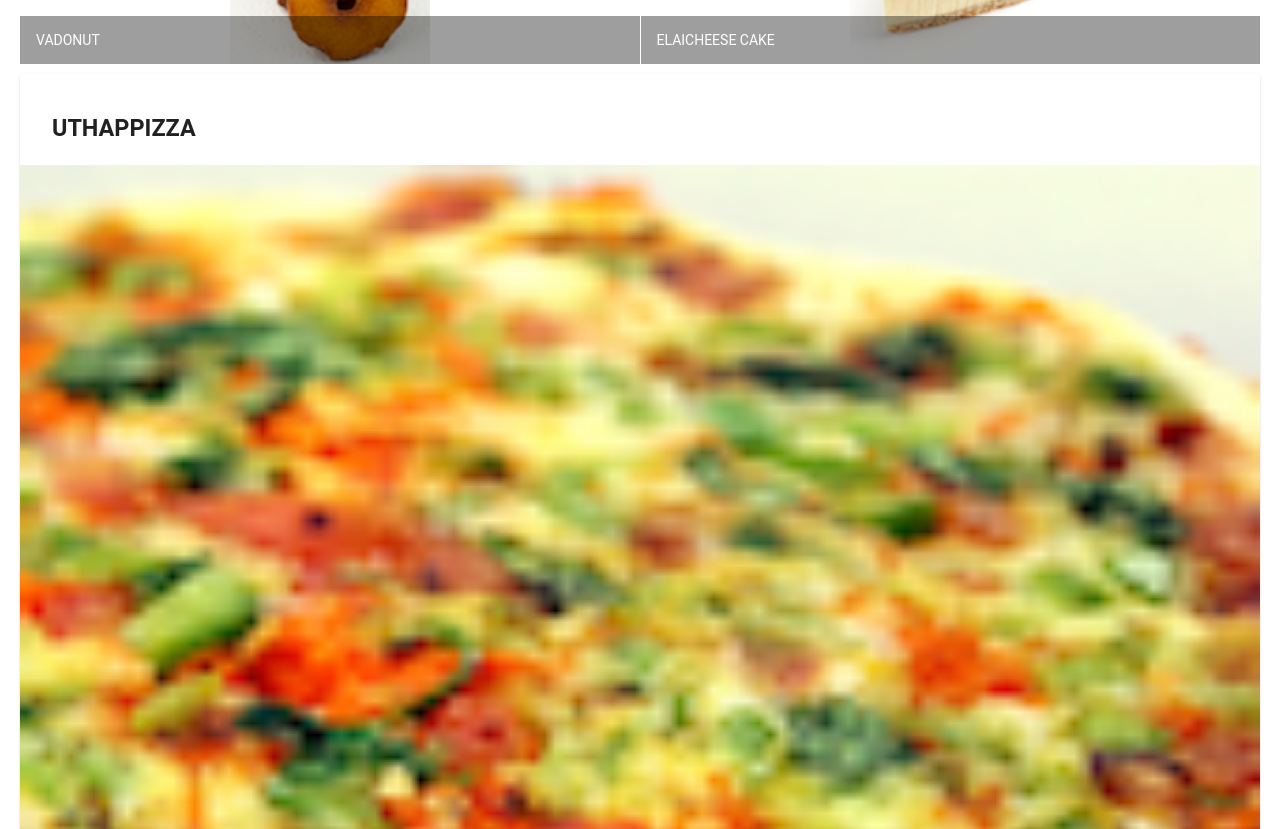
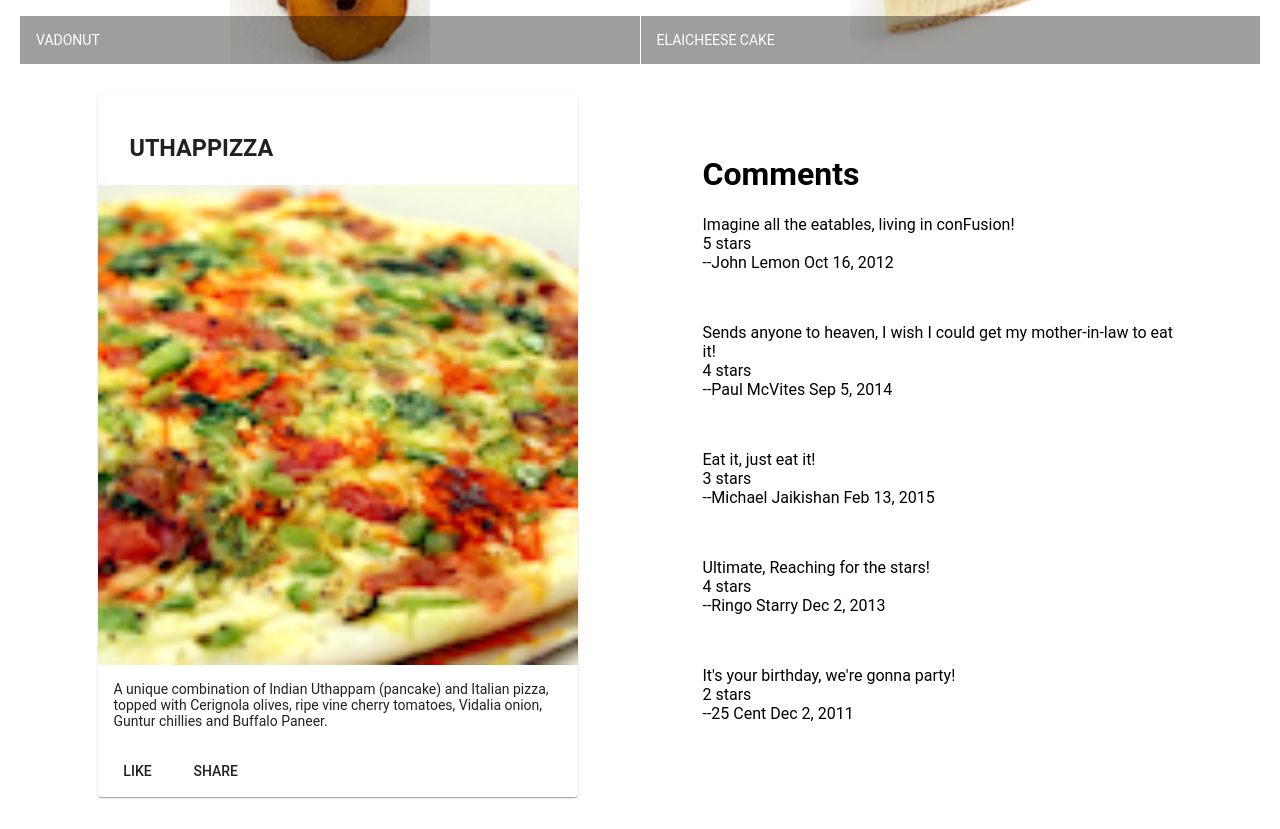
Before and after one commit to MarcosAlvez/angular_assigns, an Angular app: page / in a window 1280 px wide. Shown: the part 500-1329 px from the top of the page. Built offline with nearby package versions, Linux system fonts and the light colour scheme.

Commit message:
Assignment 1

```diff
--- a/src/app/app.module.ts
+++ b/src/app/app.module.ts
@@ -13,11 +13,13 @@
 
 import 'hammerjs';
 import { MenuComponent } from './menu/menu.component';
+import { DishdetailComponent } from './dishdetail/dishdetail.component';
 
 @NgModule({
   declarations: [
     AppComponent,
-    MenuComponent
+    MenuComponent,
+    DishdetailComponent
   ],
   imports: [
     BrowserModule,
--- /dev/null
+++ b/src/app/dishdetail/dishdetail.component.html
@@ -0,0 +1,41 @@
+<div class="container"
+    fxLayout="row"
+    fxLayout.sm="column"
+    fxLayout.xs="column"
+    fxLayoutAlign.gt-md="space-around center"
+    fxLayoutGap="10px"
+    fxLayoutGap.xs="0">
+
+  <div fxFlex="40" *ngIf="dish">
+    <mat-card>
+      <mat-card-header>
+        <mat-card-title>
+          <h3>{{dish.name | uppercase}}</h3>
+        </mat-card-title>
+      </mat-card-header>
+        <img mat-card-image src={{dish.image}} alt={{dish.name}}>
+        <mat-card-content>
+          <p>{{dish.description}}</p>
+        </mat-card-content>
+        <mat-card-actions>
+          <button mat-button>LIKE</button>
+          <button mat-button>SHARE</button>
+        </mat-card-actions>
+      </mat-card>
+  </div>
+
+  <div fxFlex="40">
+    <h1>Comments</h1>
+    <div mat-list>
+      <div mat-list-item *ngFor="let comment of dish.comments">
+        <p matLine>
+          <span>{{comment.comment}}<br>
+                {{comment.rating}} stars<br>
+                --{{comment.author}} {{comment.date | date}}</span>
+        </p>
+        <br>
+      </div>
+    </div>
+  </div>
+
+</div>
--- /dev/null
+++ b/src/app/dishdetail/dishdetail.component.ts
@@ -0,0 +1,60 @@
+import { Component, OnInit } from '@angular/core';
+
+const DISH = {
+  id: '0',
+  name: 'Uthappizza',
+  image: '/assets/images/uthappizza.png',
+  category: 'mains',
+  featured: true,
+  label: 'Hot',
+  price: '4.99',
+  // tslint:disable-next-line:max-line-length
+  description: 'A unique combination of Indian Uthappam (pancake) and Italian pizza, topped with Cerignola olives, ripe vine cherry tomatoes, Vidalia onion, Guntur chillies and Buffalo Paneer.',
+  comments: [
+       {
+           rating: 5,
+           comment: 'Imagine all the eatables, living in conFusion!',
+           author: 'John Lemon',
+           date: '2012-10-16T17:57:28.556094Z'
+       },
+       {
+           rating: 4,
+           comment: 'Sends anyone to heaven, I wish I could get my mother-in-law to eat it!',
+           author: 'Paul McVites',
+           date: '2014-09-05T17:57:28.556094Z'
+       },
+       {
+           rating: 3,
+           comment: 'Eat it, just eat it!',
+           author: 'Michael Jaikishan',
+           date: '2015-02-13T17:57:28.556094Z'
+       },
+       {
+           rating: 4,
+           comment: 'Ultimate, Reaching for the stars!',
+           author: 'Ringo Starry',
+           date: '2013-12-02T17:57:28.556094Z'
+       },
+       {
+           rating: 2,
+           comment: 'It\'s your birthday, we\'re gonna party!',
+           author: '25 Cent',
+           date: '2011-12-02T17:57:28.556094Z'
+       }
+   ]
+};
+@Component({
+  selector: 'app-dishdetail',
+  templateUrl: './dishdetail.component.html',
+  styleUrls: ['./dishdetail.component.scss']
+})
+export class DishdetailComponent implements OnInit {
+
+  dish = DISH;
+
+  constructor() { }
+
+  ngOnInit(): void {
+  }
+
+}
--- a/src/app/menu/menu.component.html
+++ b/src/app/menu/menu.component.html
@@ -18,22 +18,6 @@
     </mat-grid-list>
   </div>
 
-  <div fxFlex *ngIf="selectedDish">
-    <mat-card>
-      <mat-card-header>
-        <mat-card-title>
-          <h3>{{selectedDish.name | uppercase}}</h3>
-        </mat-card-title>
-      </mat-card-header>
-      <img mat-card-image src={{selectedDish.image}} alt={{selectedDish.name}}>
-      <mat-card-content>
-        <p>{{selectedDish.description}}</p>
-      </mat-card-content>
-      <mat-card-actions>
-        <button mat-button>LIKE</button>
-        <button mat-button>SHARE</button>
-      </mat-card-actions>
-    </mat-card>
-  </div>
+<app-dishdetail></app-dishdetail>
 
 </div>
```
Also changed, not shown: src/app/dishdetail/dishdetail.component.scss (added), 1 other file (tests, documents, lock files or other folders).
